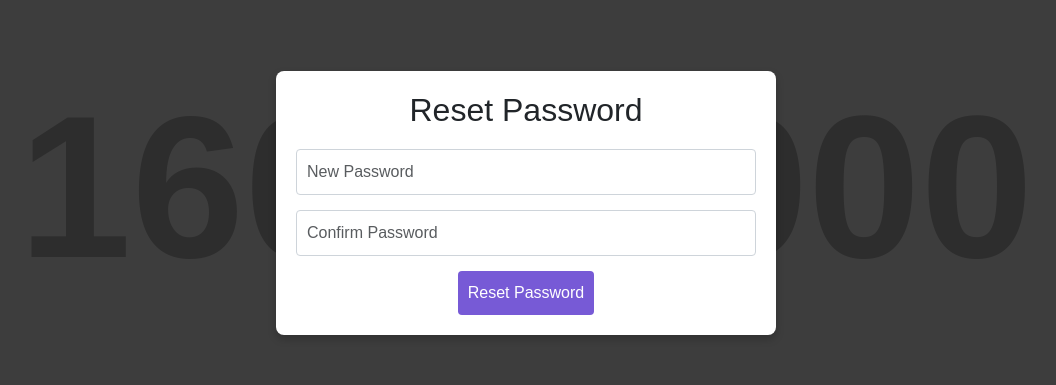
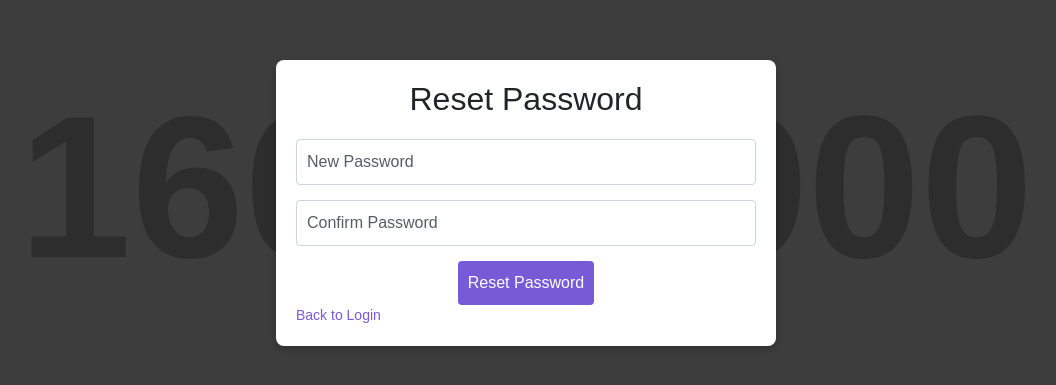
Before and after one commit to santosheranki/study-planner, a React (Create React App) app: page /reset-password in a window 1280 px wide. Shown: the part 197-582 px from the top of the page, without its empty margins (114-1170 px from the left). Built offline with nearby package versions, Linux system fonts and the light colour scheme.

Commit message:
small enhancements

```diff
--- a/src/components/forgotPassword.css
+++ b/src/components/forgotPassword.css
@@ -60,3 +60,11 @@ body {
     border: 1px solid #775ad6;
     color: #775ad6;
 }
+
+.backtologin {
+    display: flex;
+    text-align: left !important;
+    color: #775ad6;
+    font-size: 14px;
+    cursor: pointer !important;
+}
--- a/src/components/forgotPassword.tsx
+++ b/src/components/forgotPassword.tsx
@@ -2,8 +2,10 @@ import React, { useState } from 'react';
 import axios from 'axios';
 import '../../src/components/forgotPassword.css';
 import { toast } from 'react-toastify';
+import { useNavigate } from 'react-router-dom';
 const ForgotPassword: React.FC = () => {
     const [username, setUsername] = useState('');
+    const navigate = useNavigate();
     const [touched, setTouched] = useState<{ username?: boolean }>({});
     const [formErrors, setFormErrors] = useState<{ username?: string }>({});
     const emailPattern = /^[a-zA-Z]+([.-]?[a-zA-Z0-9]+)*@([a-zA-Z]+([.-]?[a-zA-Z]))[.]{1}[a-zA-Z]{2,}$/;
@@ -18,6 +20,9 @@ const ForgotPassword: React.FC = () => {
             toast.error(error.response?.data?.message || 'Error sending reset link');
         }
     };
+    const handlebacktologin = () => {
+        navigate("/");
+    }
     const handleBlur = (field: string) => {
         setTouched({ ...touched, [field]: true });
         if (field === 'username') {
@@ -51,6 +56,10 @@ const ForgotPassword: React.FC = () => {
                 <button onClick={handleRequestReset} disabled={!isFormValid()} className={`btn-reset ${!isFormValid() ? 'disabled' : ''}`} >
                     Send Reset Link
                 </button>
+                <br />
+                <div>
+                    <label className='backtologin' > <a onClick={handlebacktologin} >Back to Login</a></label>
+                </div>
             </div>
         </div>
     );
--- a/src/components/login.tsx
+++ b/src/components/login.tsx
@@ -149,7 +149,7 @@ const Login: React.FC = () => {
                             </button>
                             <br />
                             <div className="d-flex justify-content-center">
-                                <a onClick={handleForgotPassword}>Forgot Password?</a>
+                                <a onClick={handleForgotPassword} className='cursorpointer'>Forgot Password?</a>
                             </div>
                             <label htmlFor="" className='d-flex justify-content-center'> No Account?  <a href="" onClick={handleregister}  >Create one </a> </label>
                             {invalidpassword && (
--- a/src/components/resetPassword.tsx
+++ b/src/components/resetPassword.tsx
@@ -23,6 +23,9 @@ const ResetPassword: React.FC = () => {
         setFormErrors(errors);
         return Object.keys(errors).length === 0;
     };
+    const handlebacktologin = () => {
+        navigate("/");
+    }
     const handleResetPassword = async () => {
         if (!validatePassword()) return;
         try {
@@ -82,6 +85,9 @@ const ResetPassword: React.FC = () => {
                 >
                     Reset Password
                 </button>
+                <div>
+                    <label className='backtologin' > <a onClick={handlebacktologin} >Back to Login</a></label>
+                </div>
             </div>
         </div>
     );
--- a/src/login.css
+++ b/src/login.css
@@ -101,3 +101,7 @@
 input.is-invalid {
     border-color: #dc3545;
 }
+
+.cursorpointer {
+    cursor: pointer;
+}
```
